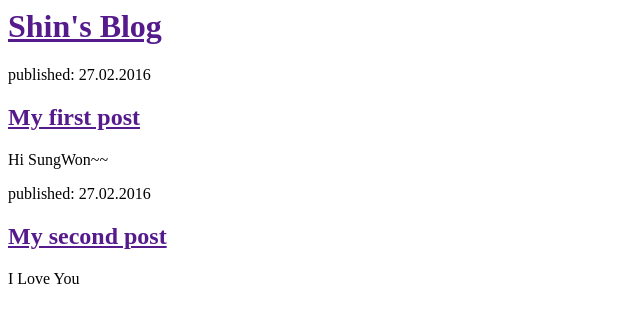
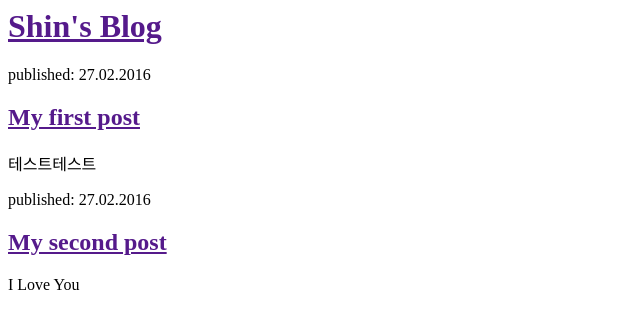
Before and after one commit to Sydz/my-first-blog, a Django app: page / in a window 1280 px wide. Shown: the top 329 px of the page, without its empty margins (0-640 px from the left). Run offline with Django 3.2, Linux system fonts and the light colour scheme.

Commit message:
Changed the HTML for this site.

```diff
--- a/blog/templates/blog/post_list.html
+++ b/blog/templates/blog/post_list.html
@@ -35,7 +35,7 @@
 		<div>
 			<p>published: 27.02.2016</p>
 			<h2><a href="">My first post</a></h2>
-			<p>Hi SungWon~~</p>
+			<p>테스트테스트</p>
 		</div>
 
 		<div>
```
